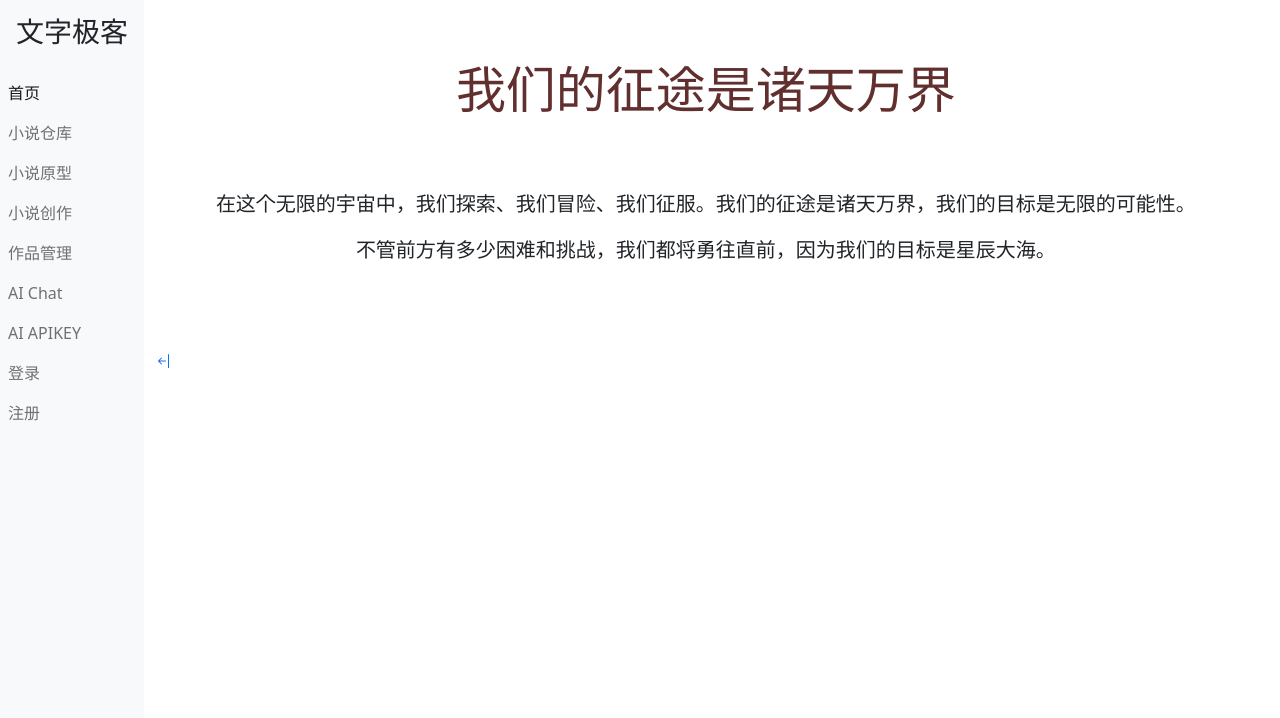
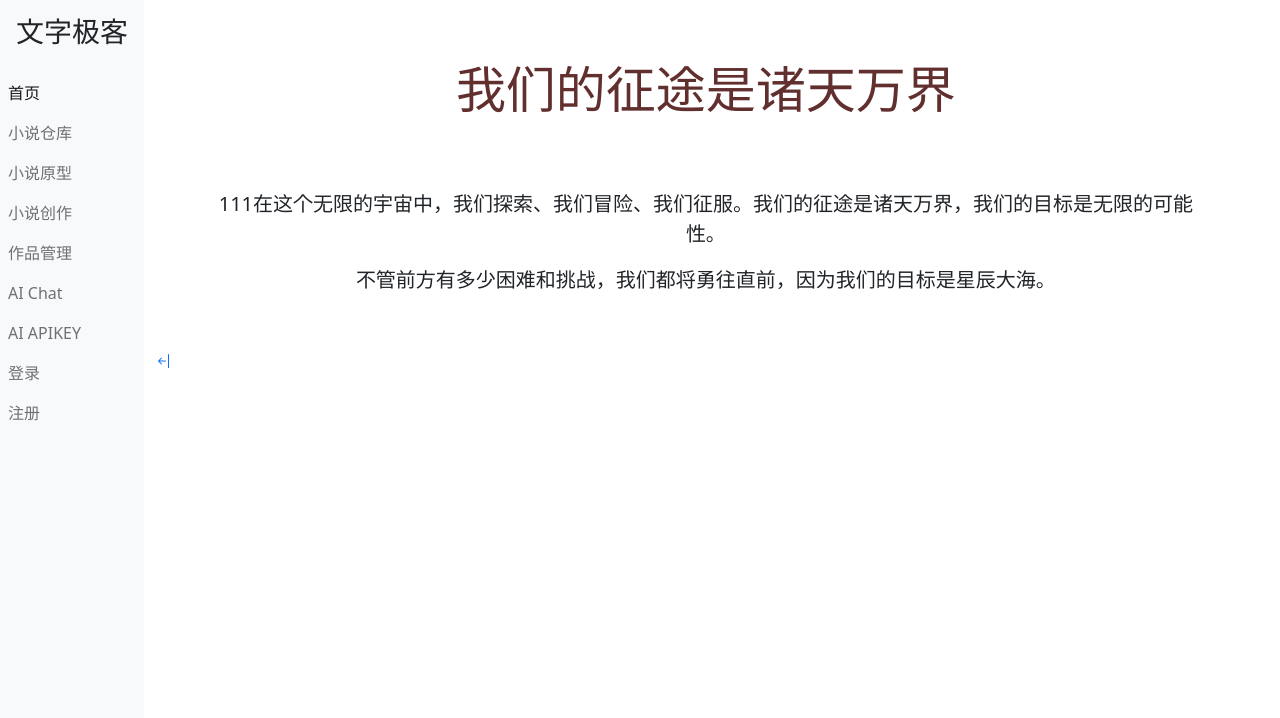
Before and after one commit to chaofanat/chaofanonline, a Django app: page /workedit/ in a window 1280 px wide. Shown: the part 57-775 px from the top of the page. Run offline with Django 5.2, Linux system fonts and the light colour scheme; some libraries are stand-ins or nearby versions.

Commit message:
"Update index.html"

```diff
--- a/workedit/templates/index.html
+++ b/workedit/templates/index.html
@@ -6,7 +6,7 @@
       <h1>我们的征途是诸天万界</h1>
   </div>
   <div class="content">
-      <p>在这个无限的宇宙中，我们探索、我们冒险、我们征服。我们的征途是诸天万界，我们的目标是无限的可能性。</p>
+      <p>111在这个无限的宇宙中，我们探索、我们冒险、我们征服。我们的征途是诸天万界，我们的目标是无限的可能性。</p>
       <p>不管前方有多少困难和挑战，我们都将勇往直前，因为我们的目标是星辰大海。</p>
   </div>
 
```
